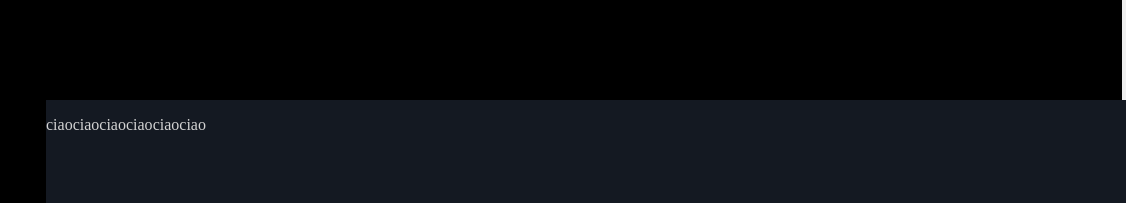
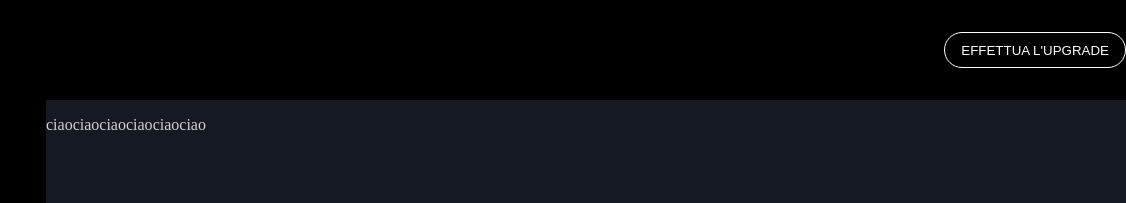
Before and after one commit to giuseppelamaestra/html-css-spotifyweb, a plain HTML site: page index.html in a window 1280 px wide. Shown: the top 203 px of the page, 154-1280 px from the left. Drawn offline with Linux system fonts and the light colour scheme.

Commit message:
button added

```diff
--- a/css/style.css
+++ b/css/style.css
@@ -30,6 +30,8 @@ nav {
 
 
 }
+
+
 
 div.dashboard {
     width: 100%;
@@ -100,6 +102,17 @@ div.button {
     height: 100px;
     width: 100%;
     background-color: black;
+    padding: 2rem 0 2rem;
+}
+
+button {
+    background-color: black;
+    color: white;
+    border-radius: 2rem;
+    padding: .5rem 1rem;
+    border: 1px solid white;
+
+
 }
 
 div.list {
--- a/index.html
+++ b/index.html
@@ -62,7 +62,9 @@
 
             <div class="button flex">
 
-                <button></button>
+                <button>
+                    EFFETTUA L'UPGRADE
+                </button>
 
             </div>
 
```
